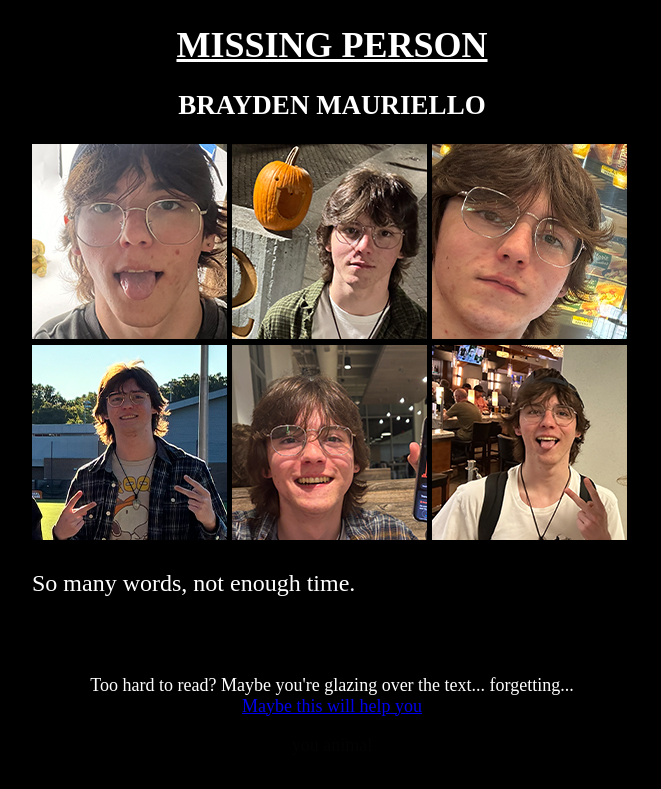
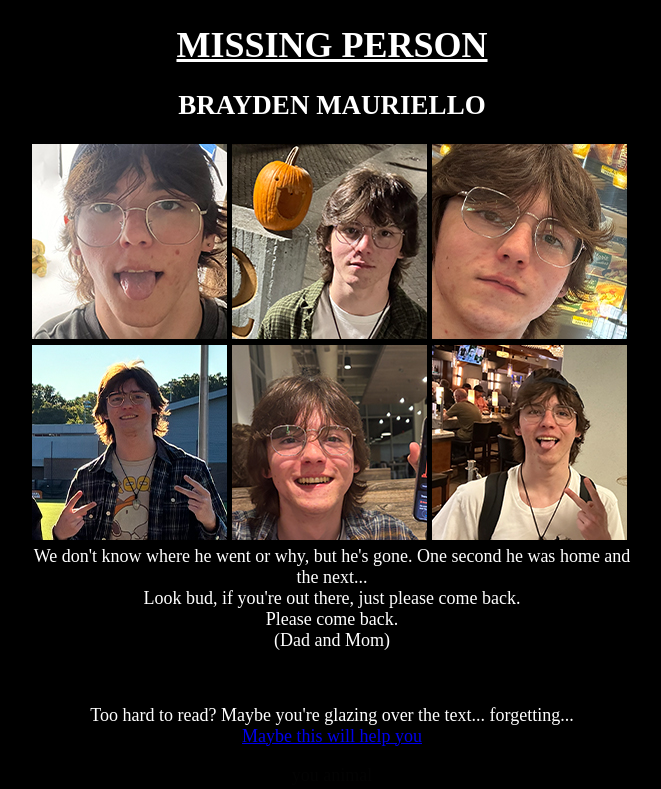
Before and after one commit to GarbageGameDeveloper/HTML-Practice, a plain HTML site: page index.html in a window 1280 px wide. Shown: the whole page, without its empty margins (308-969 px from the left). Drawn offline with Linux system fonts and the light colour scheme.

Commit message:
Update index.html

```diff
--- a/index.html
+++ b/index.html
@@ -79,9 +79,13 @@
 				<div class=".image"><img src="images/Image 5.jpg" width="195" height="195"></div>
 			</div>
 
-			<p>
-				So many words, not enough time.
-			</p>
+			<div class="centered_text">
+				We don't know where he went or why, but he's gone. One second he was home and the next...
+				<br>Look bud, if you're out there, just please come back.
+				<br>Please come back.
+
+				<br>(Dad and Mom)
+			</div>
 
 			<br><br>
 		</div>
```
